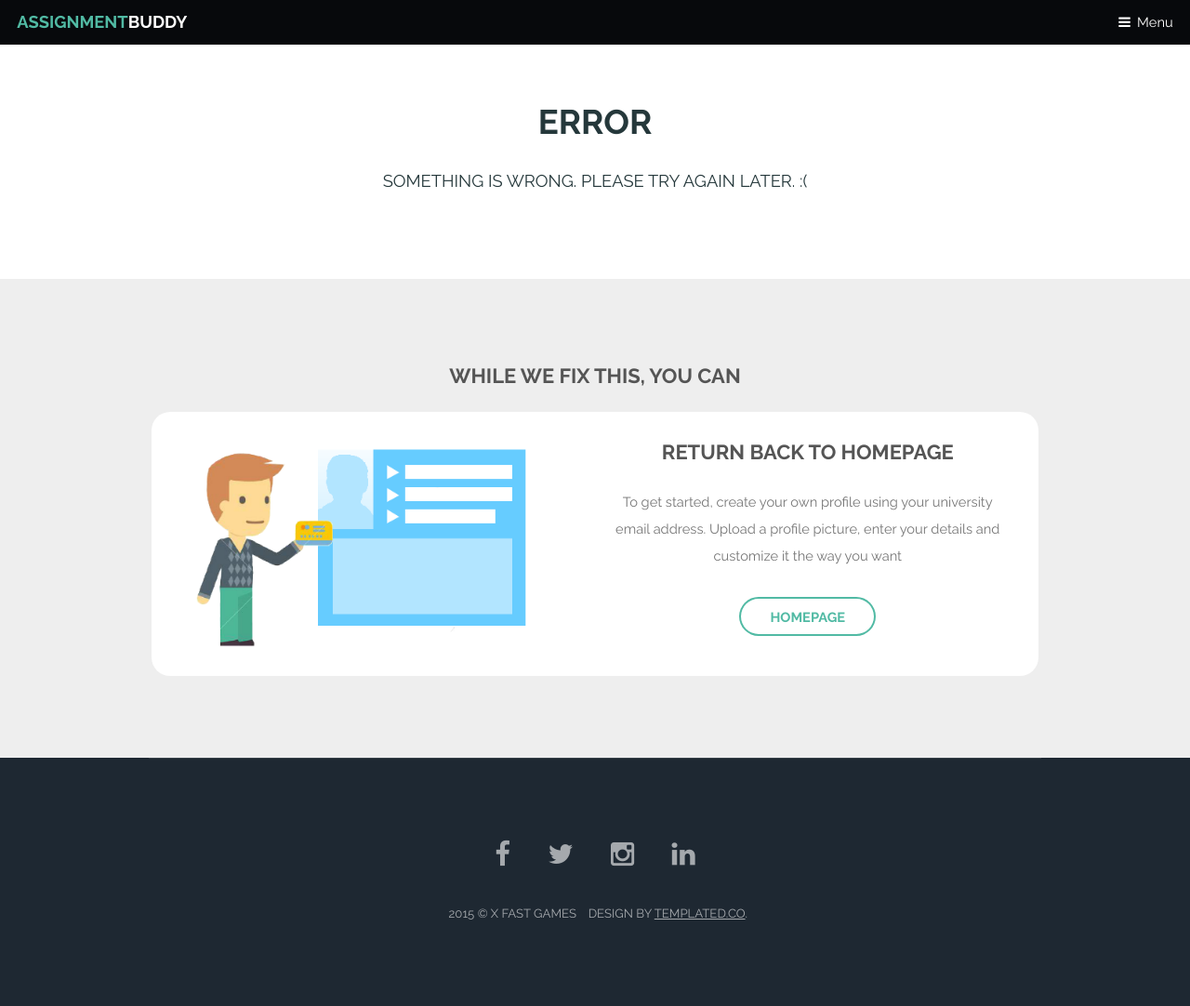
After one commit to xxfast/AssignmentBuddy, a PHP site: page /error.php?type=1 in a window 1280 px wide. The commit adds this page. Shown: the whole page at 93% size. Run offline with PHP 8.4, Linux system fonts and the light colour scheme.

Commit message:
added error page
every error code returns to this page

```diff
--- /dev/null
+++ b/error.php
@@ -0,0 +1,78 @@
+<?php
+	session_start();
+?>
+<!DOCTYPE HTML>
+<html>
+	<head>
+		<title>Lobby</title>
+		<meta charset="utf-8" />
+		<meta name="viewport" content="width=device-width, initial-scale=1" />
+		<!--[if lte IE 8]><script src="assets/js/ie/html5shiv.js"></script><![endif]-->
+		<link rel="stylesheet" href="assets/css/main.css" />
+		<!--[if lte IE 8]><link rel="stylesheet" href="assets/css/ie8.css" /><![endif]-->
+		<!--[if lte IE 9]><link rel="stylesheet" href="assets/css/ie9.css" /><![endif]-->
+	</head>
+	<body>
+
+		<!-- Header -->
+		<?php require ("header.php"); ?>
+
+		<!-- Nav -->
+		<?php require ("navigation.php"); ?>
+
+		<!-- Main -->
+
+		<section id="main" class="wrapper">
+			<div class="container">
+				<header class="major special">
+					<h2>Error</h2>
+					<p>
+						<?php
+							switch ($_GET['type']) {
+								case 'database':
+									echo "Can't connect to the database at the moment. Please Try again later. :(";
+									break;
+
+								default:
+									echo "Something is wrong. Please Try again later. :(";
+									break;
+							}
+						?>
+					</p>
+				</header>
+			</div>
+		</section>
+
+		<section id="one" class="wrapper style1">
+				<div class="inner">
+					<div class='gstarting'>
+						<h2>While we fix this, you can</h2>
+					<div>
+					<article class="feature left">
+						<span class="image"><img src="images/pic01.png" alt="" /></span>
+						<div class="content">
+							<h2>Return back to homepage</h2>
+							<p>
+								To get started, create your own profile using your university email address. Upload a profile picture, enter your details and customize it the way you want
+							</p>
+							<ul class="actions">
+								<li>
+									<a href="index.php" class="button alt">Homepage</a>
+								</li>
+							</ul>
+						</div>
+					</article>
+				</div>
+			</section>
+
+		<!-- Footer -->
+			<?php require ("footer.php"); ?>
+		<!-- Scripts -->
+			<script src="assets/js/jquery.min.js"></script>
+			<script src="assets/js/skel.min.js"></script>
+			<script src="assets/js/util.js"></script>
+			<!--[if lte IE 8]><script src="assets/js/ie/respond.min.js"></script><![endif]-->
+			<script src="assets/js/main.js"></script>
+
+	</body>
+</html>
```
Also changed, not shown: lobby.php (+17 -17 lines).
